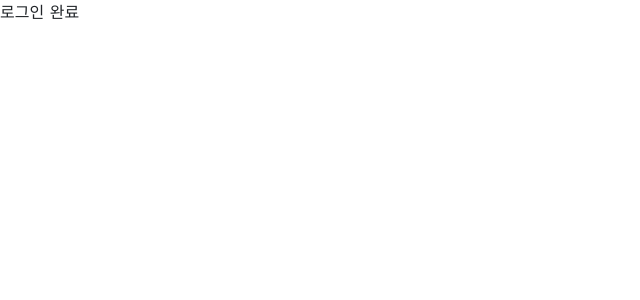
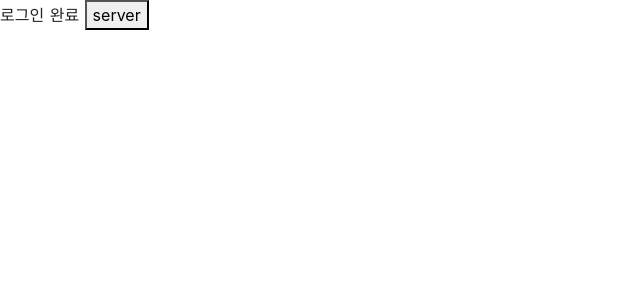
Before and after one commit to ydh0520/Nuxt_cognito, a Nuxt app: page / in a window 1280 px wide. Both pictures are taken after a click on the button "로그인하기". Shown: the top 300 px of the page, without its empty margins (0-640 px from the left). Built offline with nearby package versions, Linux system fonts and the light colour scheme.

Commit message:
add test server

```diff
--- a/components/Mypage.vue
+++ b/components/Mypage.vue
@@ -1,12 +1,27 @@
 <template>
     <div>
         로그인 완료
+        <button @click="servertest()">
+            server
+        </button>
     </div>
 </template>
 
 <script>
 export default {
+    methods:{
+        servertest(){
+            var xhr=new XMLHttpRequest();
+            xhr.open('POST','http://127.0.0.1:3000')
+            xhr.setRequestHeader('Content-type', "application/json");
+            xhr.send();
 
+            xhr.addEventListener('load',function(){
+                var result=JSON.parse(xhr.responseText);
+                console.log(result.token)
+            })
+        }
+    }
 }
 </script>
 
```
Also changed, not shown: 1 other file (tests, documents, lock files or other folders).
